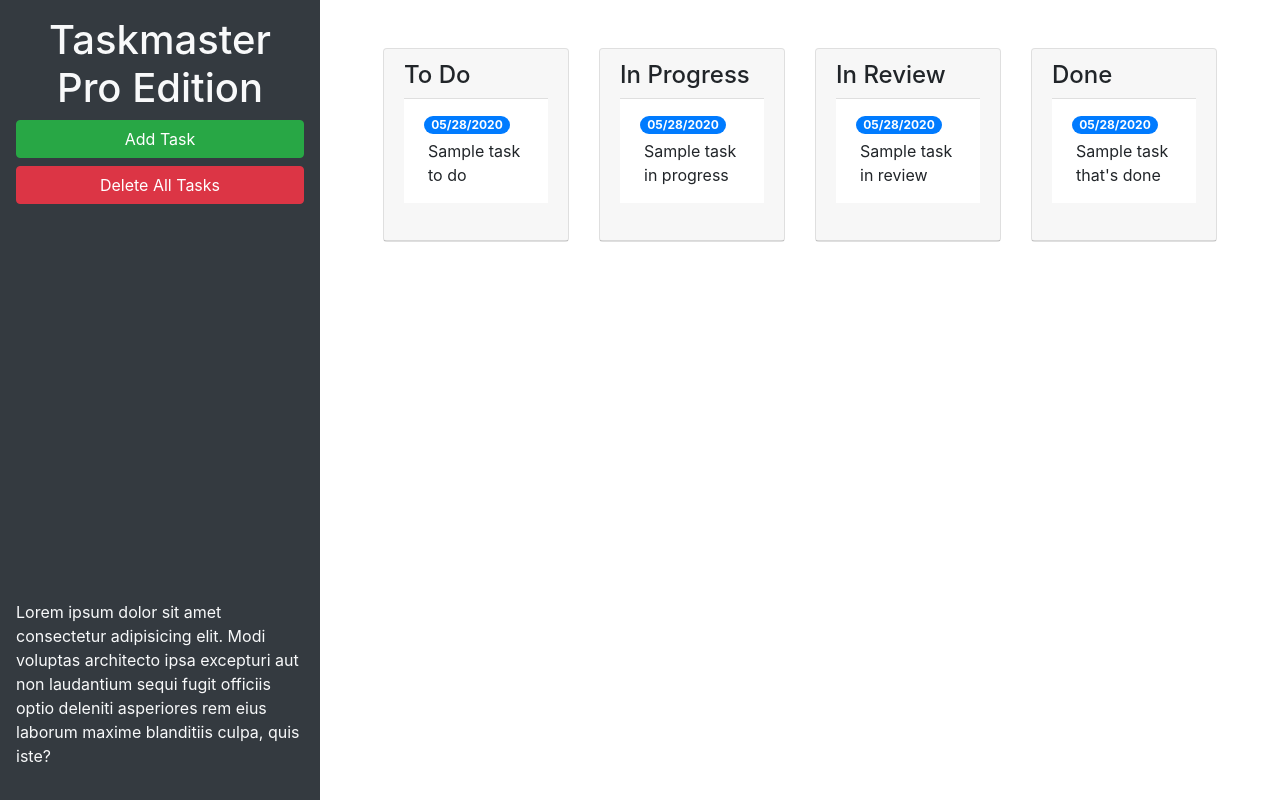
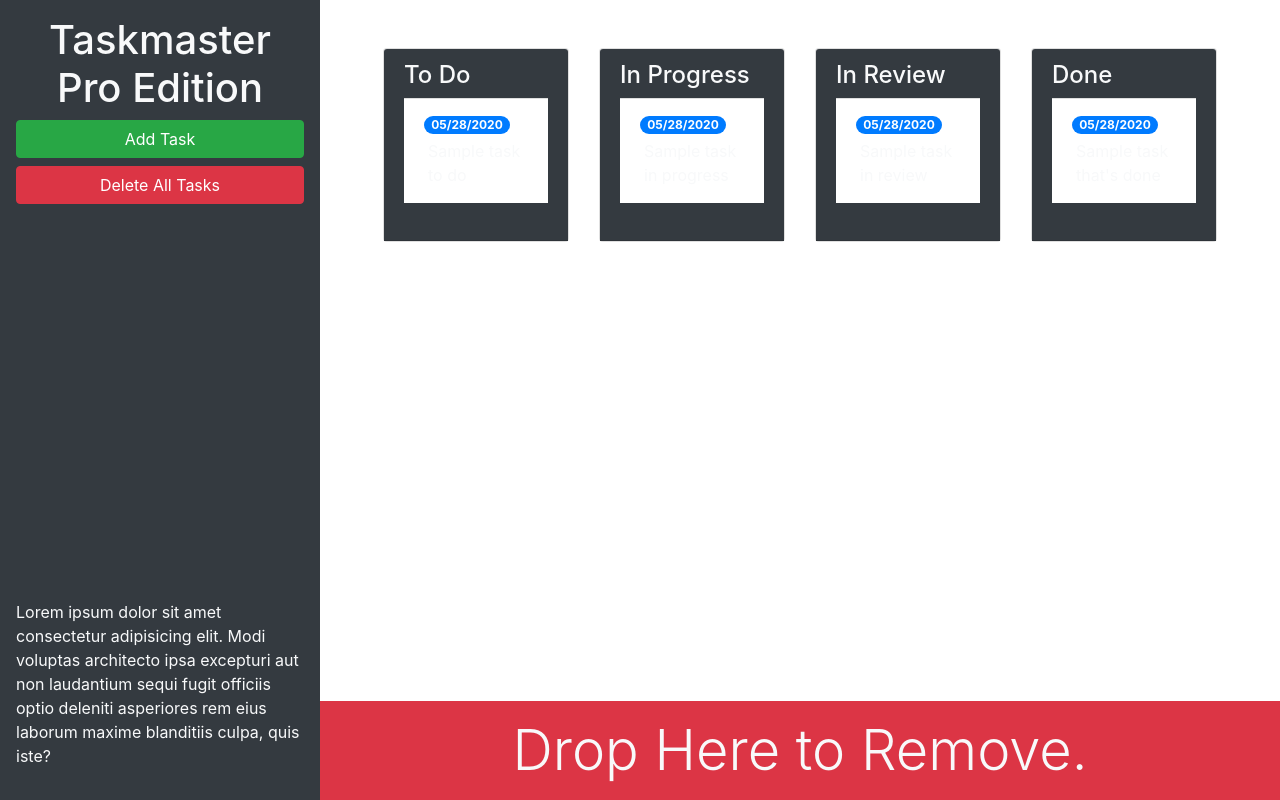
Before and after one commit to Infinitelooping/taskmaster-pro, a plain HTML site: page index.html in a window 1280 px wide. Drawn offline with nearby package versions, Linux system fonts and the light colour scheme.

Commit message:
finished bootstrap modifcations for visuals, and added removal button

```diff
--- a/index.html
+++ b/index.html
@@ -13,23 +13,23 @@
 <body>
 
   <div class="row min-vh-100 no-gutters">
-    <header class="col-12 col-lg-3 bg-dark text-light d-flex flex-column p-4 p-lg-3">
+    <header class="col-12 col-lg-3 bg-dark text-light d-flex flex-column p-4 p-lg-3 sticky-top">
       <h1 class="text-center">Taskmaster Pro Edition</h1>
       <button id="create-task" class="btn btn-block btn-success" data-toggle="modal" data-target="#task-form-modal">Add
         Task</button>
       <button id="remove-tasks" class="btn btn-block btn-danger">Delete All Tasks</button>
-      <p class="mt-auto">Lorem ipsum dolor sit amet consectetur adipisicing elit. Modi voluptas architecto ipsa
+      <p class="mt-auto d-none d-lg-block">Lorem ipsum dolor sit amet consectetur adipisicing elit. Modi voluptas architecto ipsa
         excepturi aut non
         laudantium sequi fugit officiis optio deleniti asperiores rem eius laborum maxime blanditiis culpa, quis iste?
       </p>
     </header>
-    <main class="col-12 col-lg-9">
+    <main class="col-12 col-lg-9 d-flex flex-column">
       <!-- task status -->
       <div class="m-5 row justify-content-around">
         <!-- todo start -->
         <div class="col-12 col-md-6 col-xl-3 mb-3">
           <div class = "card">
-            <div class = "card-header">
+            <div class = "card-header bg-dark text-light">
               <h4>To Do</h4>
               <ul id="list-toDo" class="list-group list-group-flush">
                 <li class = "list-group-item">
@@ -44,7 +44,7 @@
         <!-- in progress start -->
         <div class="col-12 col-md-6 col-xl-3 mb-3">
           <div class = "card">
-            <div class = "card-header">
+            <div class = "card-header bg-dark text-light">
               <h4>In Progress</h4>
               <ul id="list-inProgress" class="list-group list-group-flush">
                 <li class="list-group-item">
@@ -59,7 +59,7 @@
         <!-- in review start -->
         <div class="col-12 col-md-6 col-xl-3 mb-3">
           <div class = "card">
-            <div class = "card-header">
+            <div class = "card-header bg-dark text-light">
               <h4>In Review</h4>
               <ul id="list-inReview" class="list-group list-group-flush">
                 <li class="list-group-item">
@@ -74,7 +74,7 @@
         <!-- done start -->
         <div class="col-12 col-md-6 col-xl-3 mb-3">
           <div class = "card">
-            <div class = "card-header">
+            <div class = "card-header bg-dark text-light">
               <h4>Done</h4>
               <ul id="list-done" class="list-group list-group-flush">
                 <li class="list-group-item">
@@ -86,6 +86,12 @@
           </div>
         </div>
         <!-- done end -->
+      </div>
+      <!--drag to delete-->
+      <div id="trash" class = "mt-auto">
+        <div class="w-100 bg-danger p-3 text-center text-light display-4">
+          Drop Here to Remove.
+        </div>
       </div>
     </main>
   </div>
```
